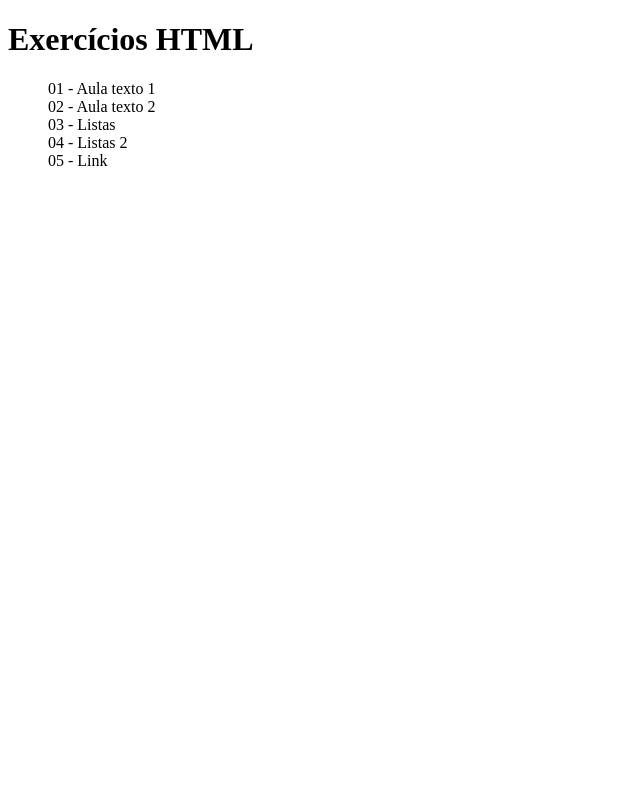
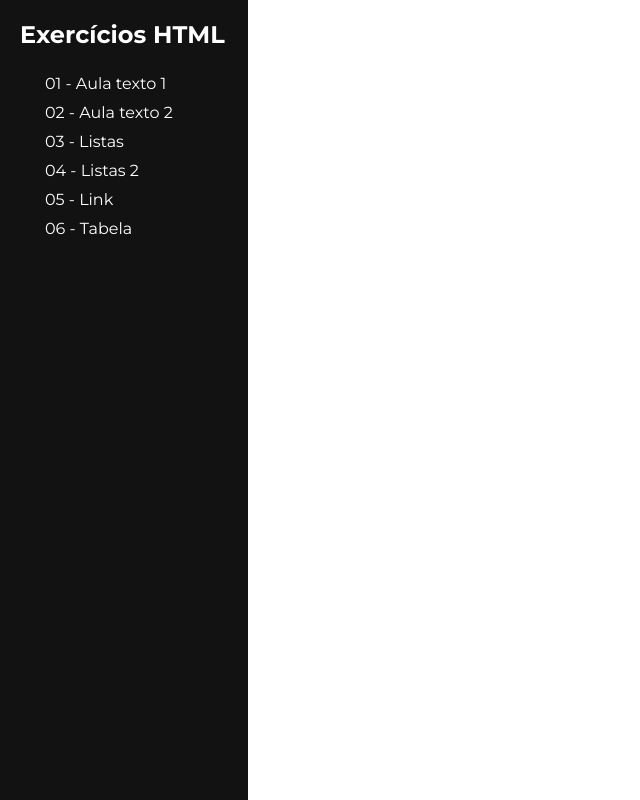
Before and after one commit to pdrVenancio/curso_web, a plain HTML site: page 11Secao-HTML/Extruturando_exercicios/index.html in a window 1280 px wide. Shown: the whole page, without its empty margins (0-640 px from the left). Drawn offline with Linux system fonts and the light colour scheme.

Commit message:
tabela + alte. index

```diff
--- a/11Secao-HTML/Extruturando_exercicios/index.html
+++ b/11Secao-HTML/Extruturando_exercicios/index.html
@@ -3,14 +3,17 @@
 <head>
     <meta charset="UTF-8">
     <meta name="viewport" content="width=device-width, initial-scale=1.0">
+
+    <link href="https://fonts.googleapis.com/css2?family=Montserrat:ital,wght@0,100..900;1,100..900&display=swap" rel="stylesheet">
     <link rel="stylesheet" href="style.css">
+
     <title>Exercicios</title>
 </head>
 <body>
-    <header>
-        <h1>Exercícios HTML</h1>
-    </header>
-    <nav>
+    <nav class="nav-aulas">
+        <header>
+            <h1>Exercícios HTML</h1>
+        </header>
         <ul class="lista">
             <li class="item">
                 <a class="link" href="exercicos/texto_1.html"> 01 - Aula texto 1</a>
@@ -27,11 +30,13 @@
             <li class="item">
                 <a class="link" href="exercicos/link_1.html"> 05 - Link</a>
             </li>
+            <li class="item">
+                <a class="link" href="exercicos/tabela.html"> 06 - Tabela</a>
+            </li>
         </ul>
     </nav>
     <section id="conteudo"></section>
 
-    <script src="script.js">
-    </script>
+    <script src="script.js"></script>
 </body>
 </html>
--- a/11Secao-HTML/Extruturando_exercicios/style.css
+++ b/11Secao-HTML/Extruturando_exercicios/style.css
@@ -1,13 +1,32 @@
-.lista {
+body{
+    display: flex;
+    padding: 0px;
+    margin: 0px;
+    font-family: 'Montserrat';
+}
+
+.nav-aulas{
+    width: 20%;
+    height: 100vh;
+    background-color: #121212;
+}
+.nav-aulas header h1{
+    color: #fff;
+    margin-left: 20px;
+}
+.nav-aulas .lista {
     list-style-type: none;
 }
+.nav-aulas .lista .item{
+    padding: 5px ;
+}
 
-.lista .item .link{
+.nav-aulas .lista .item .link{
     text-decoration: none;
-    color: black;
+    color: #fff;
 }
 
 #conteudo{
-    padding: 20px 0px;
-
+    padding: 20px;
+    width: 80%;
 }
```
Also changed, not shown: 11Secao-HTML/Extruturando_exercicios/exercicos/listas_2.html (+0 -1 lines), 11Secao-HTML/Extruturando_exercicios/exercicos/tabela.html (added, +56 -0 lines).
